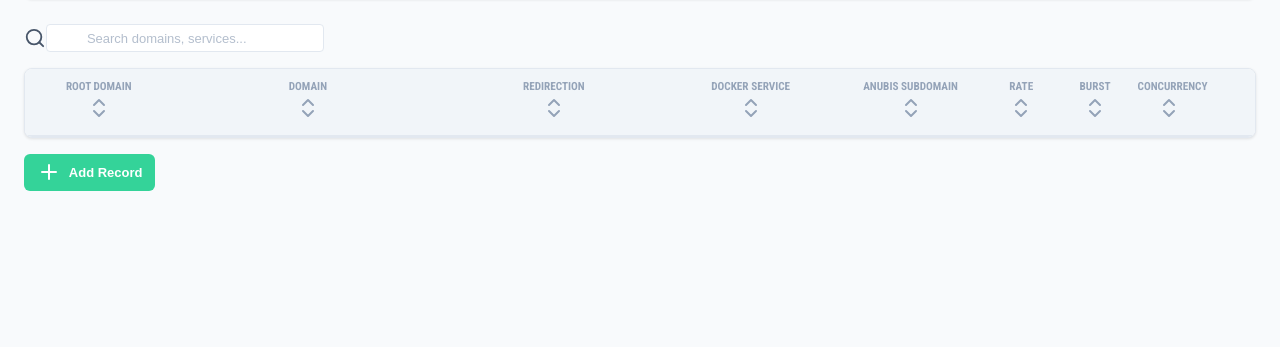
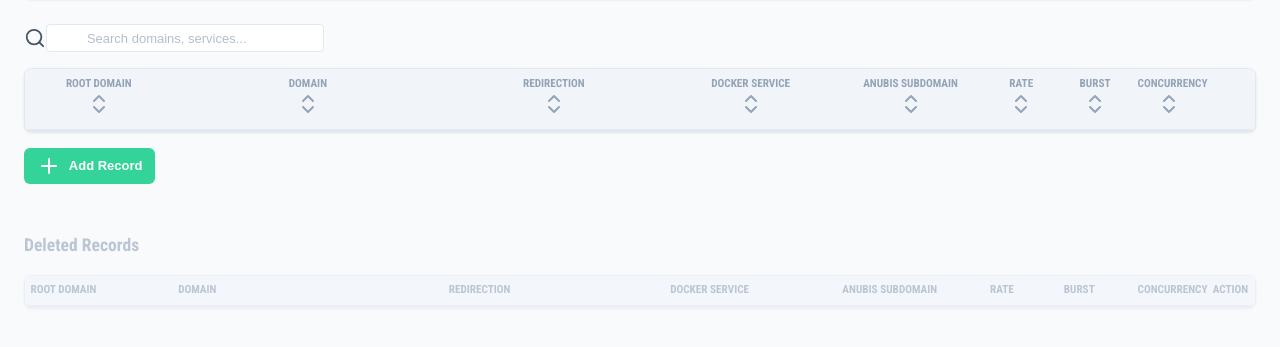
Before and after one commit to pinano/traefik-crowdsec-anubis-grafana, a Flask app: template config/domain-manager/templates/index.html in a window 1280 px wide. Shown: the part 125-472 px from the top of the page. Run offline with Flask 3, Linux system fonts and the light colour scheme; the template is opened without the code that fills it: most values are stand-ins (such as "Sample title", 1, 10 or a date in 2020); lists and menus that the app fills with data are empty.

Commit message:
manage deleted records

```diff
--- a/config/domain-manager/app.py
+++ b/config/domain-manager/app.py
@@ -98,14 +98,40 @@ def read_csv():
     with open(CSV_PATH, mode='r', encoding='utf-8') as f:
         reader = csv.reader(f)
         for row in reader:
-            # Skip empty lines and comments for the UI
-            if not row or (row and row[0].strip().startswith('#')):
+            if not row:
                 continue
+
+            # Determine if enabled (not commented) or disabled (commented)
+            enabled = True
+            first_col = row[0].strip()
+
+            # Skip pure comments that are not data (e.g. the header or actual comments)
+            # We assume a data row has at least domain info.
+            # Our header starts with "# domain", so we should ideally skip that specific line or generic comments.
+            # However, a commented row looks like "# example.com".
+
+            if first_col.startswith('#'):
+                # Check if it looks like a data row (has CSV structure)
+                # This is tricky because csv.reader already split it.
+                # If it's a "soft deleted" row, the first cell has the #.
+                clean_domain = first_col.lstrip('#').strip()
+                if not clean_domain:
+                    # specific check for the header line or empty comments
+                    continue
+
+                # Check if this line is likely our header
+                if 'domain' in clean_domain and 'redirection' in row[1]:
+                    continue
+
+                enabled = False
+                row[0] = clean_domain
+
             # Ensure row has enough columns (7 based on template)
             # domain, redirection, docker_service, anubis_subdomain, rate, burst, concurrency
             # pad if necessary
             while len(row) < 7:
                 row.append('')
+
             data.append({
                 'domain': row[0].strip(),
                 'redirection': row[1].strip(),
@@ -113,7 +139,8 @@ def read_csv():
                 'anubis_subdomain': row[3].strip(),
                 'rate': row[4].strip(),
                 'burst': row[5].strip(),
-                'concurrency': row[6].strip()
+                'concurrency': row[6].strip(),
+                'enabled': enabled
             })
     return data
 
@@ -129,8 +156,13 @@ def write_csv(data):
             if not validate_domain_data(entry):
                 print(f"Skipping invalid entry: {entry}")
                 continue
+
+            domain_val = entry['domain']
+            if not entry.get('enabled', True):
+                domain_val = f"# {domain_val}"
+
             writer.writerow([
-                entry['domain'],
+                domain_val,
                 entry['redirection'],
                 entry['docker_service'],
                 entry['anubis_subdomain'],
--- a/config/domain-manager/static/script.js
+++ b/config/domain-manager/static/script.js
@@ -126,7 +126,54 @@ document.addEventListener('DOMContentLoaded', () => {
 
     function renderTable(data) {
         domainsBody.innerHTML = '';
-        data.forEach(domain => addRow(domain));
+        data.forEach(domain => {
+            if (domain.enabled !== false) {
+                addRow(domain);
+            }
+        });
+        renderArchivedTable();
+    }
+
+    function renderArchivedTable() {
+        if (!archivedDomainsBody) return;
+        archivedDomainsBody.innerHTML = '';
+        const archived = allDomains.filter(d => d.enabled === false);
+
+        if (archived.length === 0) {
+            // Optional: Hide section or show message
+        }
+
+        archived.forEach(data => {
+            const tr = document.createElement('tr');
+            const root = data._root_domain || '-';
+            // Use lighter/grayed out style or same colors? User asked specifically for the table.
+            // Style.css says background #f9fafb.
+
+            tr.innerHTML = `
+                <td class="root-domain-cell">${root}</td>
+                <td><input type="text" class="data-input" value="${data.domain || ''}" disabled></td>
+                <td><input type="text" class="data-input" value="${data.redirection || ''}" disabled></td>
+                <td><input type="text" class="data-input" value="${data.docker_service || ''}" disabled></td>
+                <td><input type="text" class="data-input" value="${data.anubis_subdomain || ''}" disabled></td>
+                <td><input type="text" class="data-input" value="${data.rate || ''}" disabled></td>
+                <td><input type="text" class="data-input" value="${data.burst || ''}" disabled></td>
+                <td><input type="text" class="data-input" value="${data.concurrency || ''}" disabled></td>
+                <td>
+                    <button class="btn btn-success btn-sm restore-row-btn" title="Restore record">
+                        <i data-lucide="rotate-ccw"></i>
+                    </button>
+                </td>
+            `;
+
+            tr.querySelector('.restore-row-btn').addEventListener('click', () => {
+                data.enabled = true;
+                updateRootColors();
+                applyFilterAndSort();
+            });
+
+            deletedDomainsBody.appendChild(tr);
+            if (window.lucide) lucide.createIcons({ root: tr });
+        });
     }
 
     function addRow(data = {}) {
@@ -142,7 +189,10 @@ document.addEventListener('DOMContentLoaded', () => {
                 rate: data.rate || '',
                 burst: data.burst || '',
                 concurrency: data.concurrency || '',
-                _root_domain: getRootDomain(data.domain || '')
+                burst: data.burst || '',
+                concurrency: data.concurrency || '',
+                _root_domain: getRootDomain(data.domain || ''),
+                enabled: true
             };
             allDomains.push(newDomain);
         }
@@ -291,15 +341,14 @@ document.addEventListener('DOMContentLoaded', () => {
     exportBtn.addEventListener('click', () => {
         // Headers matching the CSV structure in the backend
         const headers = ['domain', 'redirection', 'docker_service', 'anubis_subdomain', 'rate', 'burst', 'concurrency'];
-        const rows = allDomains.filter(d => d.domain && d.domain.trim() !== '').map(d => {
-            return headers.map(header => {
-                // Escape quotes if necessary, though simple CSV here might not strictly need it for these fields
-                return d[header] || '';
-            }).join(',');
-        });
-
         const csvContent = "# " + headers.join(', ') + "\n\n"
-            + rows.join('\n');
+            + allDomains.map(d => {
+                let rowData = headers.map(header => d[header] || '').join(',');
+                if (d.enabled === false) {
+                    return '# ' + rowData;
+                }
+                return rowData;
+            }).join('\n');
 
         const encodedUri = "data:text/csv;charset=utf-8," + encodeURIComponent(csvContent);
         const link = document.createElement("a");
@@ -344,19 +393,20 @@ document.addEventListener('DOMContentLoaded', () => {
 
     let confirmAction = 'delete'; // 'delete' or 'restart'
 
+    const deletedDomainsBody = document.getElementById('deleted-domains-body');
+
     confirmDeleteBtn.addEventListener('click', () => {
         if (confirmAction === 'delete') {
             if (rowToDelete) {
                 const id = rowToDelete.dataset.id;
-                allDomains = allDomains.filter(d => d._id !== id);
-                rowToDelete.remove();
+                const domainObj = allDomains.find(d => d._id === id);
+                if (domainObj) {
+                    domainObj.enabled = false; // Soft delete
+                    updateRootColors();
+                    applyFilterAndSort(); // Re-renders active table
+                    renderDeletedTable(); // Updates deleted table
+                }
                 rowToDelete = null;
-                updateRootColors();
-                // Refresh remaining rows
-                document.querySelectorAll('#domains-body tr').forEach(row => {
-                    const r = row.querySelector('.root-domain-cell').textContent;
-                    row.style.backgroundColor = getColorForRoot(r);
-                });
             }
             confirmModal.classList.remove('show');
         } else if (confirmAction === 'restart') {
--- a/config/domain-manager/static/style.css
+++ b/config/domain-manager/static/style.css
@@ -161,7 +161,7 @@ table {
 
 th {
     background-color: var(--header-bg);
-    padding: 0.6rem 0.35rem;
+    padding: 0.4rem 0.35rem;
     font-size: 0.7rem;
     font-weight: 700;
     text-transform: uppercase;
@@ -179,8 +179,38 @@ th {
 }
 
 td {
-    padding: 0.4rem 0.35rem;
+    padding: 0.25rem 0.35rem;
     border-bottom: 1px solid var(--border-color);
+}
+
+.deleted-section {
+    margin-top: 3rem;
+    opacity: 0.6;
+    transition: opacity 0.3s;
+}
+
+.deleted-section:hover {
+    opacity: 1;
+}
+
+.deleted-section h2 {
+    font-size: 1.1rem;
+    color: var(--text-muted);
+    margin-bottom: 1rem;
+    font-weight: 600;
+}
+
+#deleted-domains-table .data-input {
+    color: var(--text-muted);
+    cursor: not-allowed;
+    background: transparent;
+    border: none;
+    box-shadow: none;
+}
+
+#deleted-domains-table tr {
+    background-color: #f9fafb;
+    /* Light gray for deleted */
 }
 
 #domains-body tr {
--- a/config/domain-manager/templates/index.html
+++ b/config/domain-manager/templates/index.html
@@ -78,6 +78,30 @@
                     <i data-lucide="plus"></i> Add Record
                 </button>
             </div>
+
+            <div class="deleted-section">
+                <h2>Deleted Records</h2>
+                <div class="table-container">
+                    <table id="deleted-domains-table">
+                        <thead>
+                            <tr>
+                                <th>Root Domain</th>
+                                <th>Domain</th>
+                                <th>Redirection</th>
+                                <th>Docker Service</th>
+                                <th>Anubis Subdomain</th>
+                                <th>Rate</th>
+                                <th>Burst</th>
+                                <th>Concurrency</th>
+                                <th>Action</th>
+                            </tr>
+                        </thead>
+                        <tbody id="deleted-domains-body">
+                            <!-- Deleted Rows -->
+                        </tbody>
+                    </table>
+                </div>
+            </div>
         </main>
     </div>
 
```
